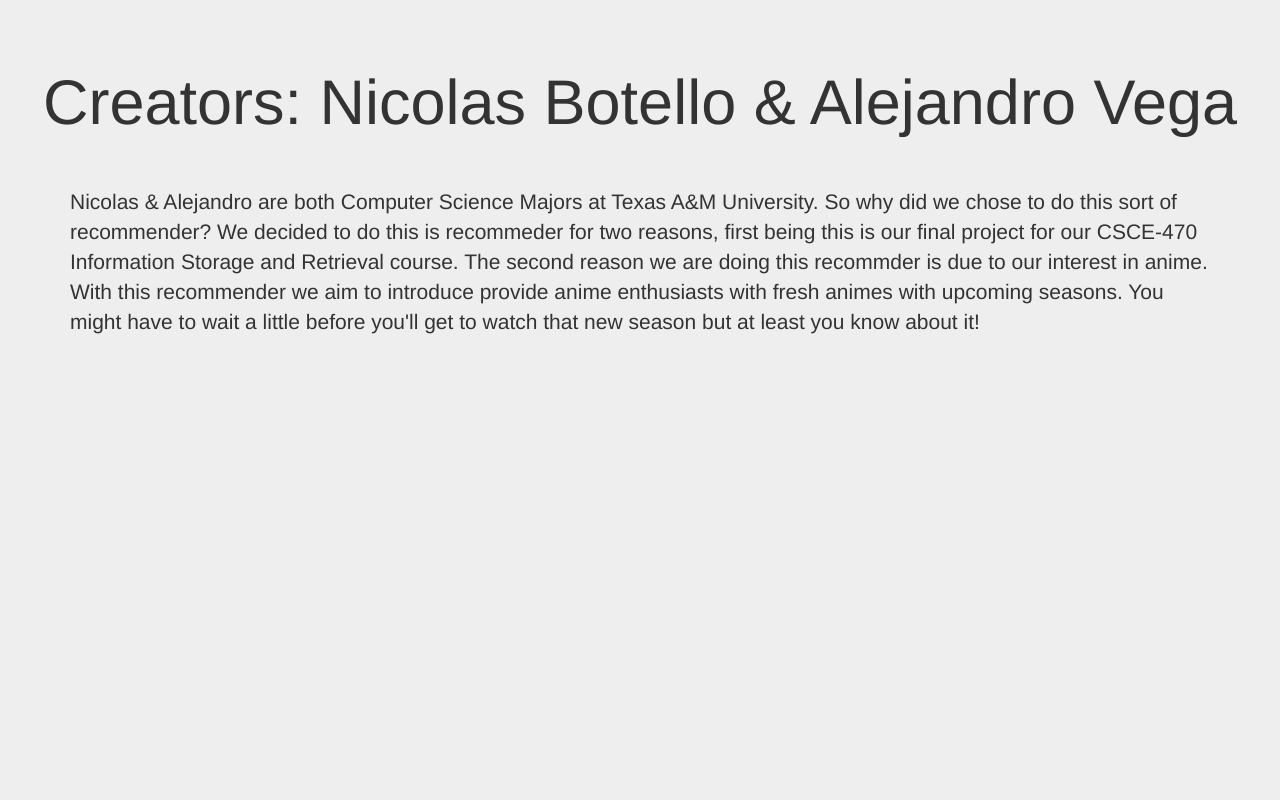
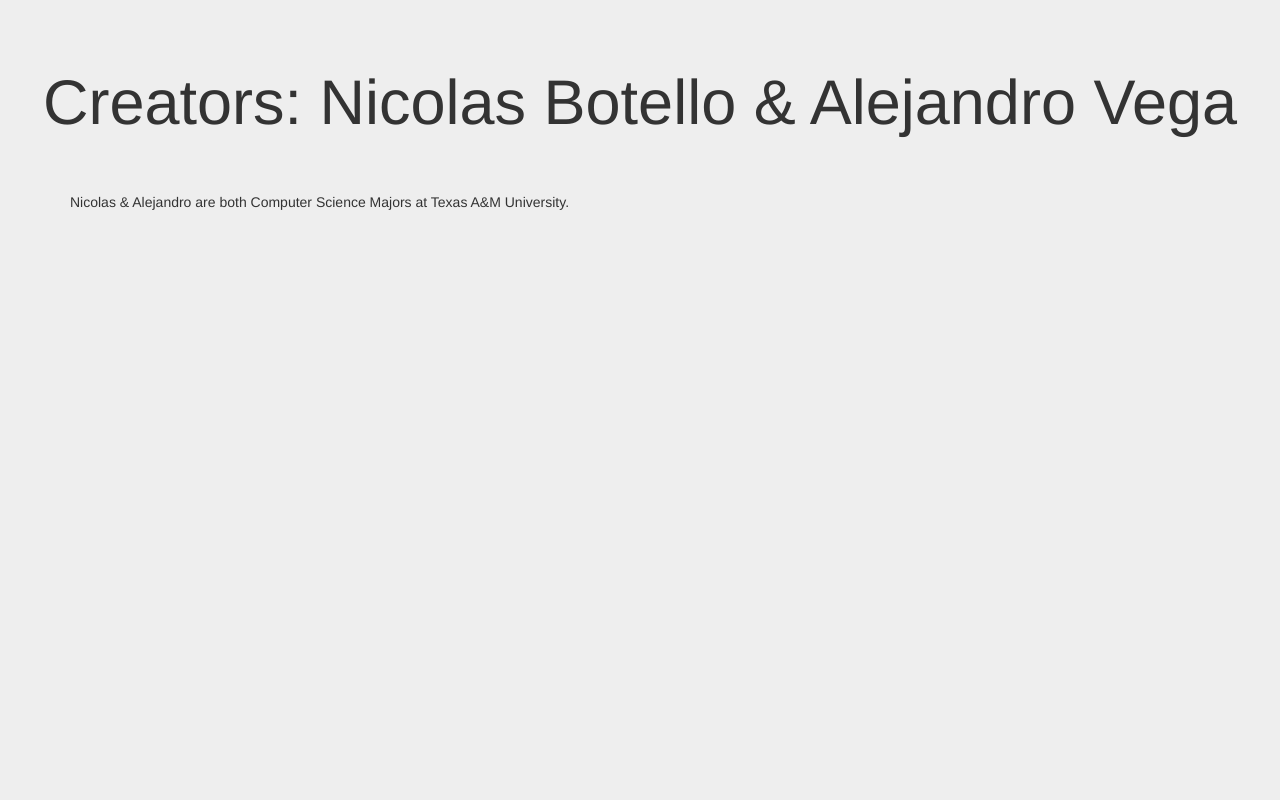
Before and after one commit to alejandrovega44/CSCE-470-Anime-Recommender, a plain HTML site: page AboutUs.html in a window 1280 px wide. Shown: the top 800 px of the page. Drawn offline with nearby package versions, Linux system fonts and the light colour scheme.

Commit message:
Revert "Added additional information to info html files"
This reverts commit 84d427c37673276aed0b755566f6050fcace0ffa.

```diff
--- a/AboutUs.html
+++ b/AboutUs.html
@@ -9,14 +9,14 @@
 	<body>
 		<div class="jumbotron">
 		  <h1> <center> Creators: Nicolas Botello & Alejandro Vega </center> </h1>
-				<div class = "container" style="padding-top: 40px">
-					<p>
-						Nicolas & Alejandro are both Computer Science Majors at Texas A&M University. So why did we chose to do this sort of recommender? We decided to do this is recommeder for two reasons, first being this is our final project for our CSCE-470 Information Storage and Retrieval course. The second reason we are doing this recommder is due to our interest in anime. With this recommender we aim to introduce provide anime enthusiasts with fresh animes with upcoming seasons. You might have to wait a little before you'll get to watch that new season but at least you know about it!
-					</p>
-				</div>
+		  <p>
+			<div class = "container" style="padding-top: 40px">
+				Nicolas & Alejandro are both Computer Science Majors at Texas A&M University.
+			</div>
+			<div class = "container" style="padding-top: 1000px">
 
-				<div class = "container" style="padding-top: 1000px">
-				</div>
+			</div>
+	     </p>
 
 		 <div class="Info" style="padding-top: 250px">
 			<center> <font size="4">  || <a href = "AboutUs.html"> About Us </a> || <a href = "AboutRec.html"> About Recommender </a> || <a href = "FAQ.html"> FAQ </a> || </font> </center>
```
Also changed, not shown: AboutRec.html (+0 -3 lines).
